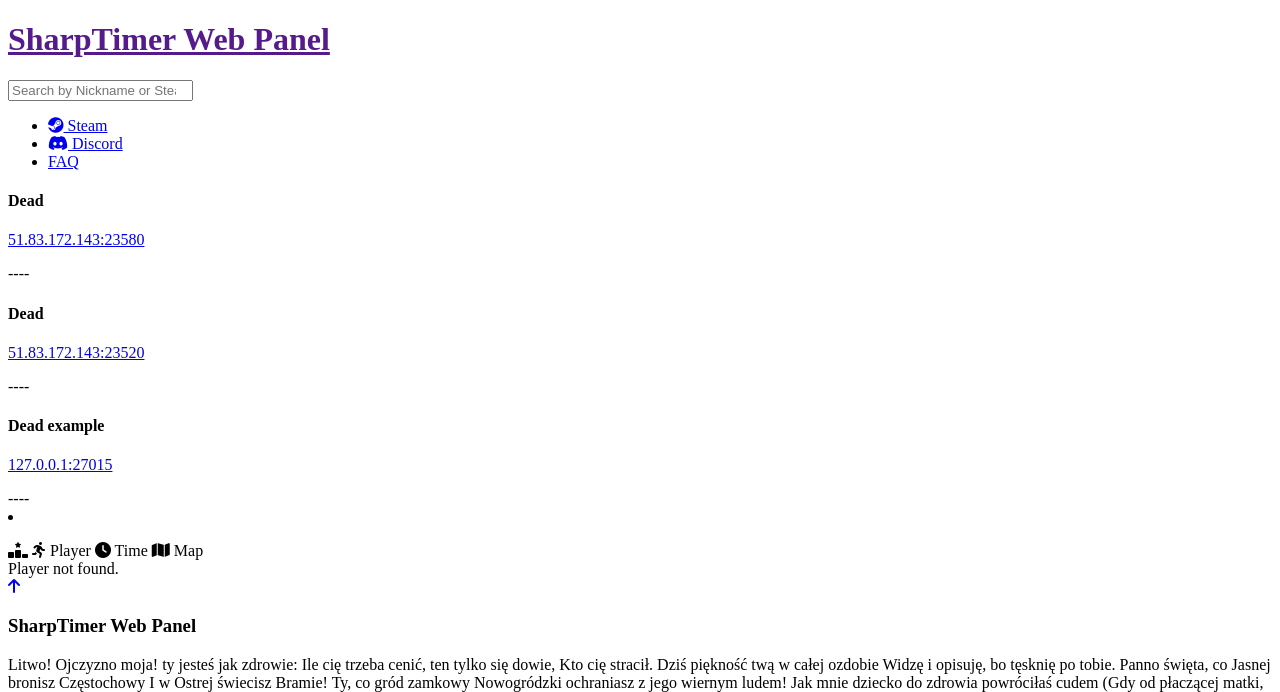
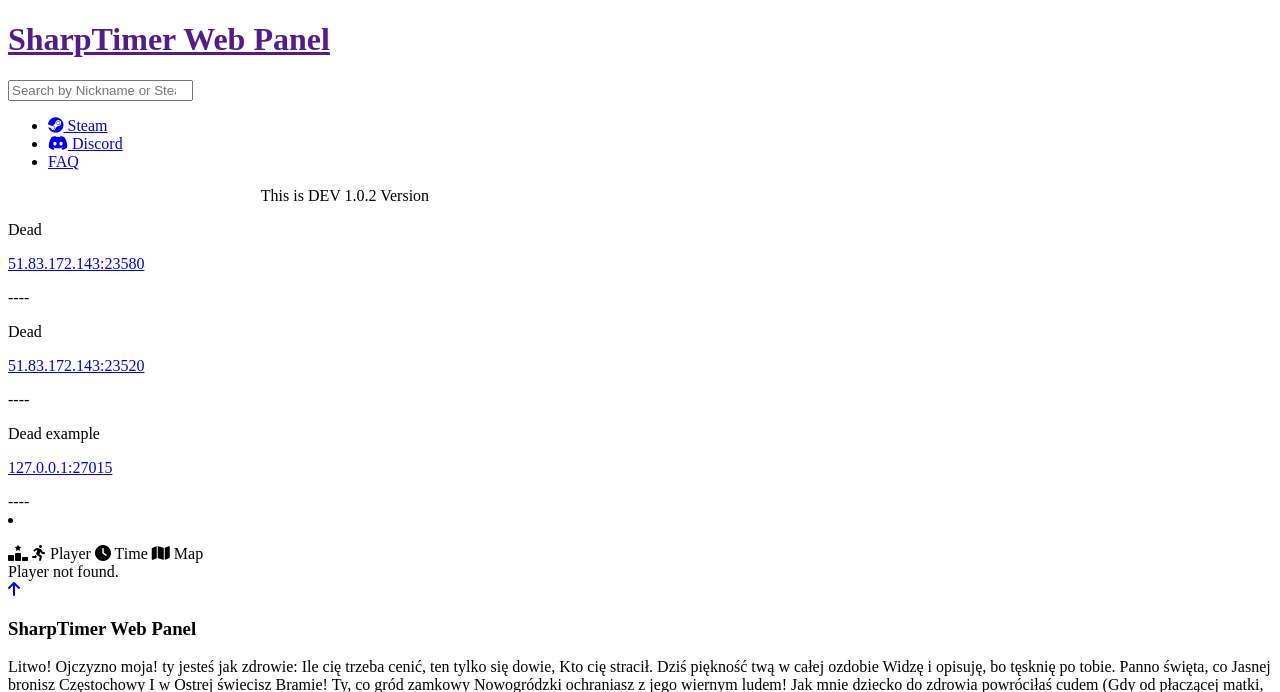
Before and after one commit to Letaryat/sharptimer-web-panel, a PHP site: page / in a window 1280 px wide. Shown: the part 130-822 px from the top of the page. Run offline with PHP 8.4, Linux system fonts and the light colour scheme; data that the repository does not hold is empty.

Commit message:
1.0.2 dev

```diff
--- a/assets/css/style.css
+++ b/assets/css/style.css
@@ -63,6 +63,8 @@
 
 }
 .logo img{
+    width: 35px;
+    height: 45px;
     max-width: 35px;
     filter:grayscale(0%);
 
@@ -326,6 +328,10 @@
     flex-flow: column;
     justify-content: space-around;
     height: 100%;
+}
+
+.server-name{
+    font-weight: 700;
 }
 
 #online{
--- a/core/header.php
+++ b/core/header.php
@@ -1,6 +1,5 @@
 <!DOCTYPE html>
 <html lang="en">
-
 <head>
     <base href="<?php BaseURL(); ?>">
     <meta charset="UTF-8">
--- a/index.php
+++ b/index.php
@@ -4,9 +4,12 @@
 require_once('assets/php/functions.php');
 ?>
     <?php require_once('core/header.php'); ?>
+    <div id="strangerdanger" class="row" style="width: 60%;
+  margin-left: 20%;">This is DEV 1.0.2 Version</div>
     <?php if ($serverlist === true && !empty($serverq)) { ?>
         <div class="server-container">
             <div class="serverlist">
+
                 <?php
                 $GameQ = new \GameQ\GameQ();
                 $GameQ->addServers($serverq);
@@ -22,7 +25,7 @@
                         echo 'id="online"';
                     } ?>>
                         <div class="basicinfo">
-                            <h4>
+                            <p class="server-name">
                                 <?php
                                 if (empty($serverq[$x]['fakename'])) {
                                     if ($results[$serverq[$x]['host']]['gq_online'] == "0") {
@@ -34,7 +37,7 @@
                                     echo $serverq[$x]['fakename'];
                                 }
                                 ?>
-                            </h4>
+                            </p>
                             <p><a href="steam://connect/<?php
                             if (empty($serverq[$x]['fakeip'])) {
                                 echo $serverq[$x]['host'];
@@ -79,6 +82,7 @@
     </div>
     <main>
         <div class="wrapper">
+
             <div class="map-list2">
                 <div id="sticky">
                 <li class="togglemaps" onclick="toggleMaps()"></li>
```
